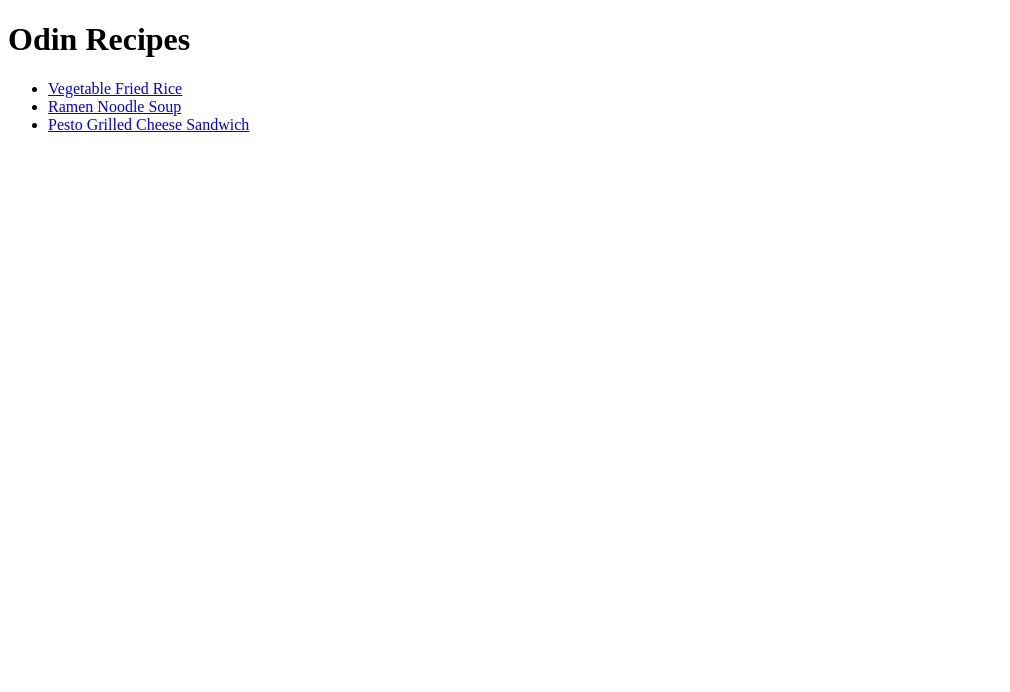
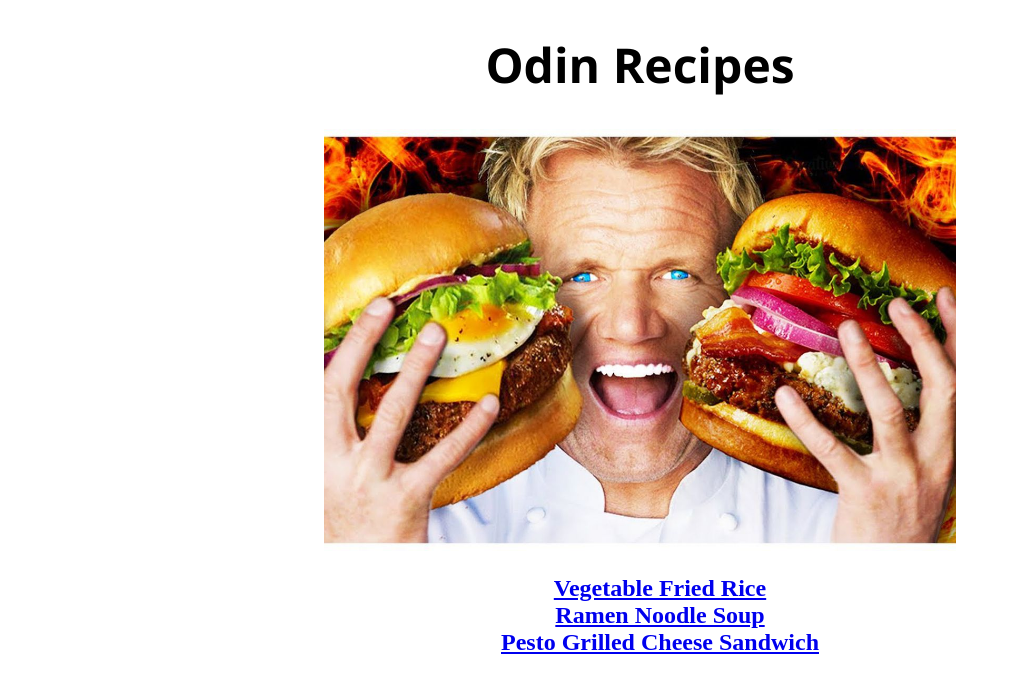
Before and after one commit to SusanMalakar/odin-recipes, a plain HTML site: page index.html in a window 1280 px wide. Shown: the whole page, without its empty margins (0-1010 px from the left). Drawn offline with Linux system fonts and the light colour scheme.

Commit message:
Add CSS styling to the project

```diff
--- a/index.html
+++ b/index.html
@@ -3,14 +3,18 @@
     <head>
         <meta charset="UTF-8">
         <title>Odin Recipes</title>
+        <link rel="stylesheet" href="styles/style.css">
     </head>
 
     <body>
         <h1>Odin Recipes</h1>
-        <ul>
-        <li><a href="recipes/friedrice.html">Vegetable Fried Rice</a></li>
-        <li><a href="recipes/ramennoodlesoup.html">Ramen Noodle Soup</a></li>
-        <li><a href="recipes/cheesesandwich.html">Pesto Grilled Cheese Sandwich</a></li>
-        </ul>
+        <img src="images/004.jpeg" class="cover-photo" alt="Gordon Ramsay holding two burgers">
+        <div class="recipe-list">
+            <ul>
+            <li><a href="recipes/friedrice.html">Vegetable Fried Rice</a></li>
+            <li><a href="recipes/ramennoodlesoup.html">Ramen Noodle Soup</a></li>
+            <li><a href="recipes/cheesesandwich.html">Pesto Grilled Cheese Sandwich</a></li>
+            </ul>
+        </div>
     </body>
 </html>
--- /dev/null
+++ b/styles/style.css
@@ -0,0 +1,22 @@
+h1 {
+    font-family:'Segoe UI', Tahoma, Verdana, sans-serif;
+    font-size: 48px;
+    text-align: center;
+}
+
+.cover-photo {
+    display: block;
+    margin-left: auto;
+    margin-right: auto;
+    width: 50%;
+}
+
+.recipe-list {
+    text-align: center;
+    font-size: 24px;
+    font-weight: bold;
+}
+
+ul {
+    list-style-type: none;
+}
--- /dev/null
+++ b/styles/style_cheesesandwich.css
@@ -0,0 +1,24 @@
+* {
+    font-family:Verdana, Tahoma, sans-serif;
+}
+
+h1 {
+    background-color: lightsalmon;
+    font-size: 48px;
+    text-align: center;
+}
+
+.cover-photo {
+    display: block;
+    margin-left: auto;
+    margin-right: auto;
+    width: 50%;
+}
+
+h2 {
+    background-color: lightcyan;
+}
+
+h2, p {
+    text-align: center;
+}
--- /dev/null
+++ b/styles/style_friedrice.css
@@ -0,0 +1,24 @@
+* {
+    font-family:Verdana, Tahoma, sans-serif;
+}
+
+h1 {
+    background-color: lightsalmon;
+    font-size: 48px;
+    text-align: center;
+}
+
+.cover-photo {
+    display: block;
+    margin-left: auto;
+    margin-right: auto;
+    width: 50%;
+}
+
+h2 {
+    background-color: lightcyan;
+}
+
+h2, p {
+    text-align: center;
+}
--- /dev/null
+++ b/styles/style_noodlesoup.css
@@ -0,0 +1,24 @@
+* {
+    font-family:Verdana, Tahoma, sans-serif;
+}
+
+h1 {
+    background-color: lightsalmon;
+    font-size: 48px;
+    text-align: center;
+}
+
+.cover-photo {
+    display: block;
+    margin-left: auto;
+    margin-right: auto;
+    width: 50%;
+}
+
+h2 {
+    background-color: lightcyan;
+}
+
+h2, p {
+    text-align: center;
+}
```
Also changed, not shown: recipes/cheesesandwich.html (+2 -1 lines), recipes/friedrice.html (+2 -1 lines), recipes/ramennoodlesoup.html (+2 -1 lines), images/004.jpeg (added).
